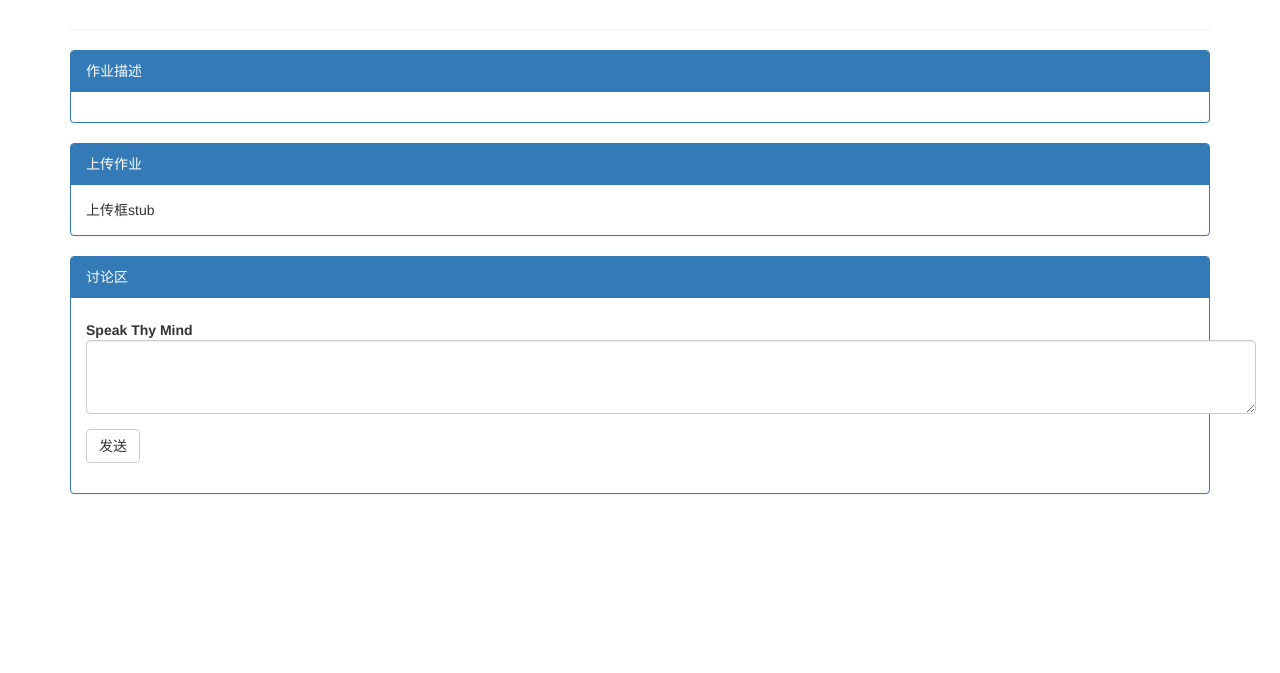
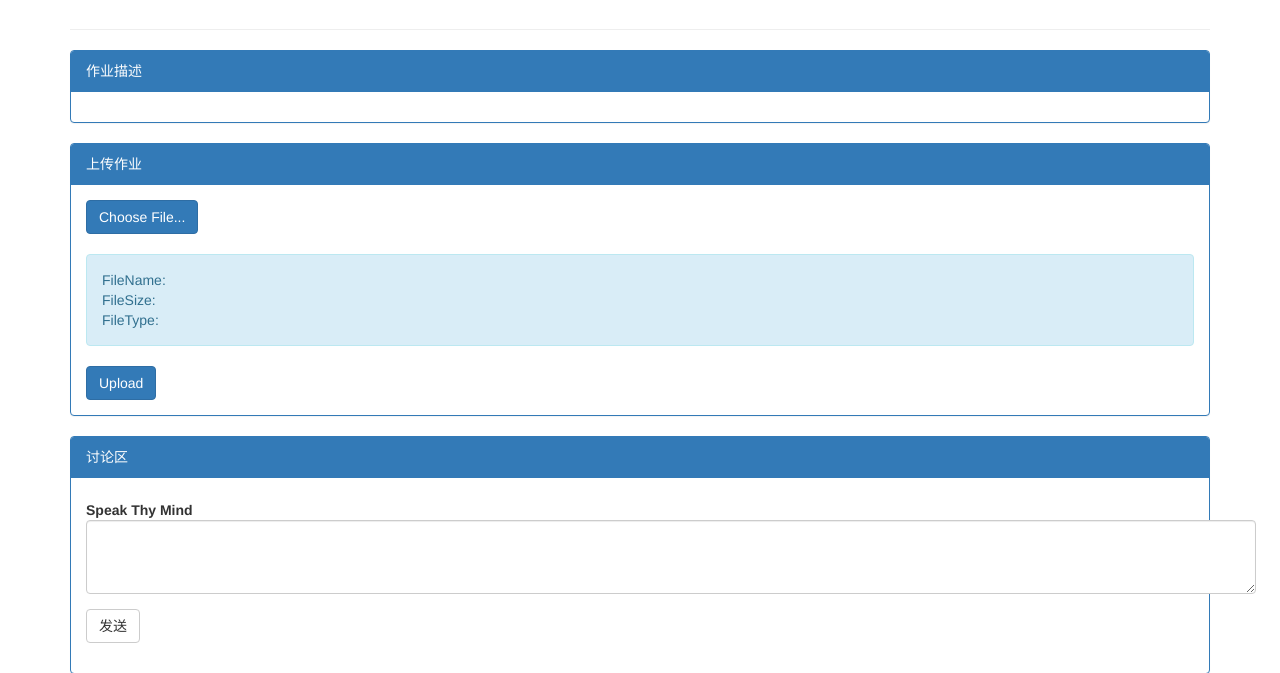
Before and after one commit to Madhouse42/inchobot, a Flask app: template ibot/templates/view_ass_instance.html in a window 1280 px wide. Shown: the part 132-805 px from the top of the page. Before the commit the page ends 626 px from the top, so only its background shows below. Run offline with Flask 2, Linux system fonts and the light colour scheme; the template is opened without the code that fills it, so the values that code supplies are empty; parts of the project's set-up code (start-up, migrations or seed data) failed here and were passed over; some libraries are stand-ins or nearby versions.

Commit message:
add-upload-btn

```diff
--- a/ibot/templates/view_ass_instance.html
+++ b/ibot/templates/view_ass_instance.html
@@ -48,7 +48,21 @@
             上传作业
         </div>
         <div class="panel-body">
-            上传框stub
+            <form id="form" enctype="multipart/form-data" method="post" action="upload">
+                <div style="position:relative;">
+                    <a class='btn btn-primary' href='javascript:;'>
+                        Choose File...
+                        <input type="file" name="file" id="fileToUpload" style='position:absolute;z-index:2;top:0;left:0;filter: alpha(opacity=0);-ms-filter:"progid:DXImageTransform.Microsoft.Alpha(Opacity=0)";opacity:0;background-color:transparent;color:transparent;' name="file_source" size="40"  onchange='fileSelected();'>
+                    </a>
+                </div>
+                &nbsp;
+                <div class="alert alert-info">
+                    <div id="fileName">FileName: </div>
+                    <div id="fileSize">FileSize: </div>
+                    <div id="fileType">FileType: </div>
+                </div>
+                <button type="button" class="btn btn-primary" value="Upload" onclick="uploadFile()">Upload</button>
+            </form>
         </div>
     </div>
     <div class="panel {{ dead_or_alive(ass_instance) }}">
@@ -107,6 +121,7 @@
 
 {% block scripts %}
     {{ super() }}
+    <script type="text/javascript" src="/static/javascripts/upload.js"> </script>
     <script type="text/javascript">
         $('#discussion-submit').click(function () {
             $.post('/append_disc', {
```
